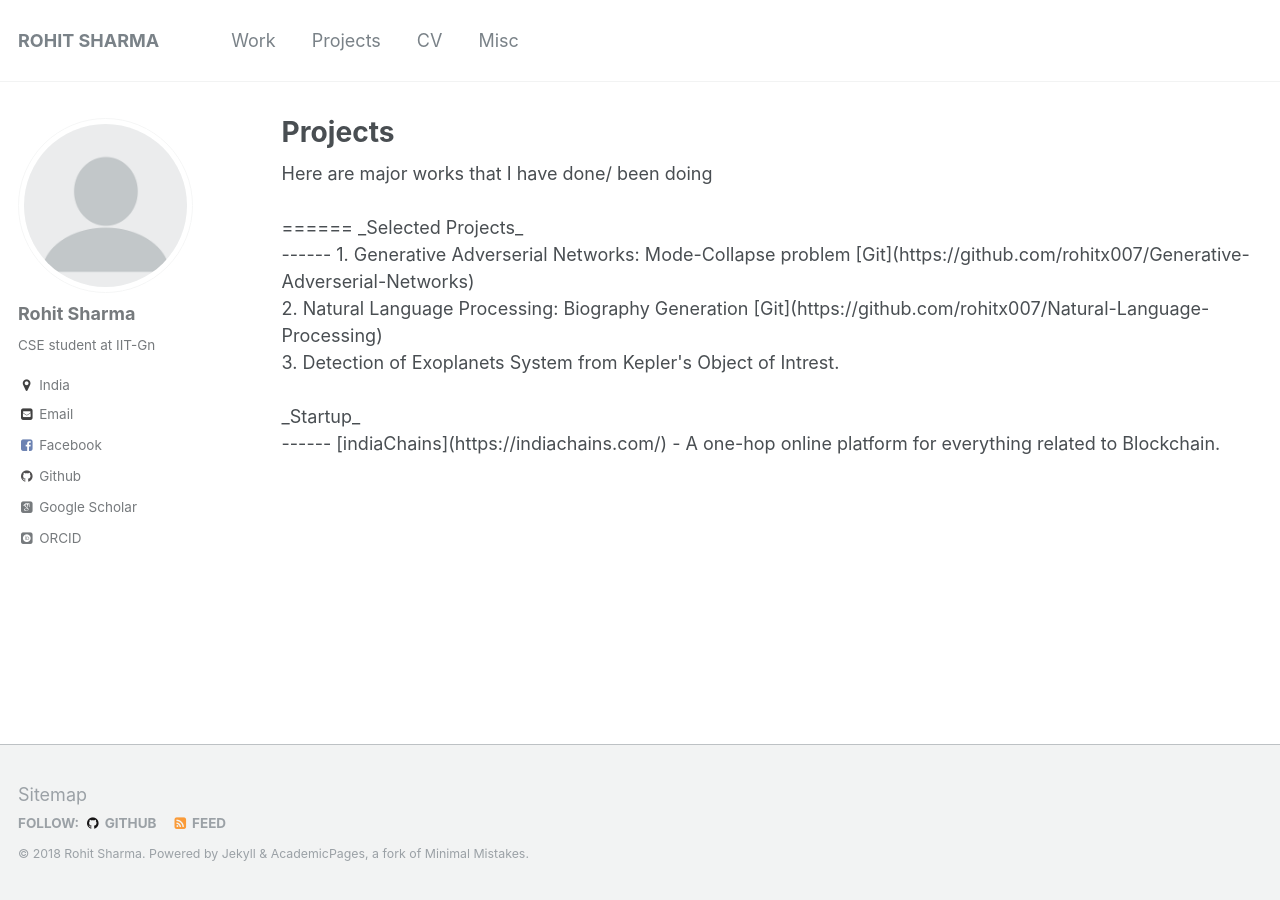
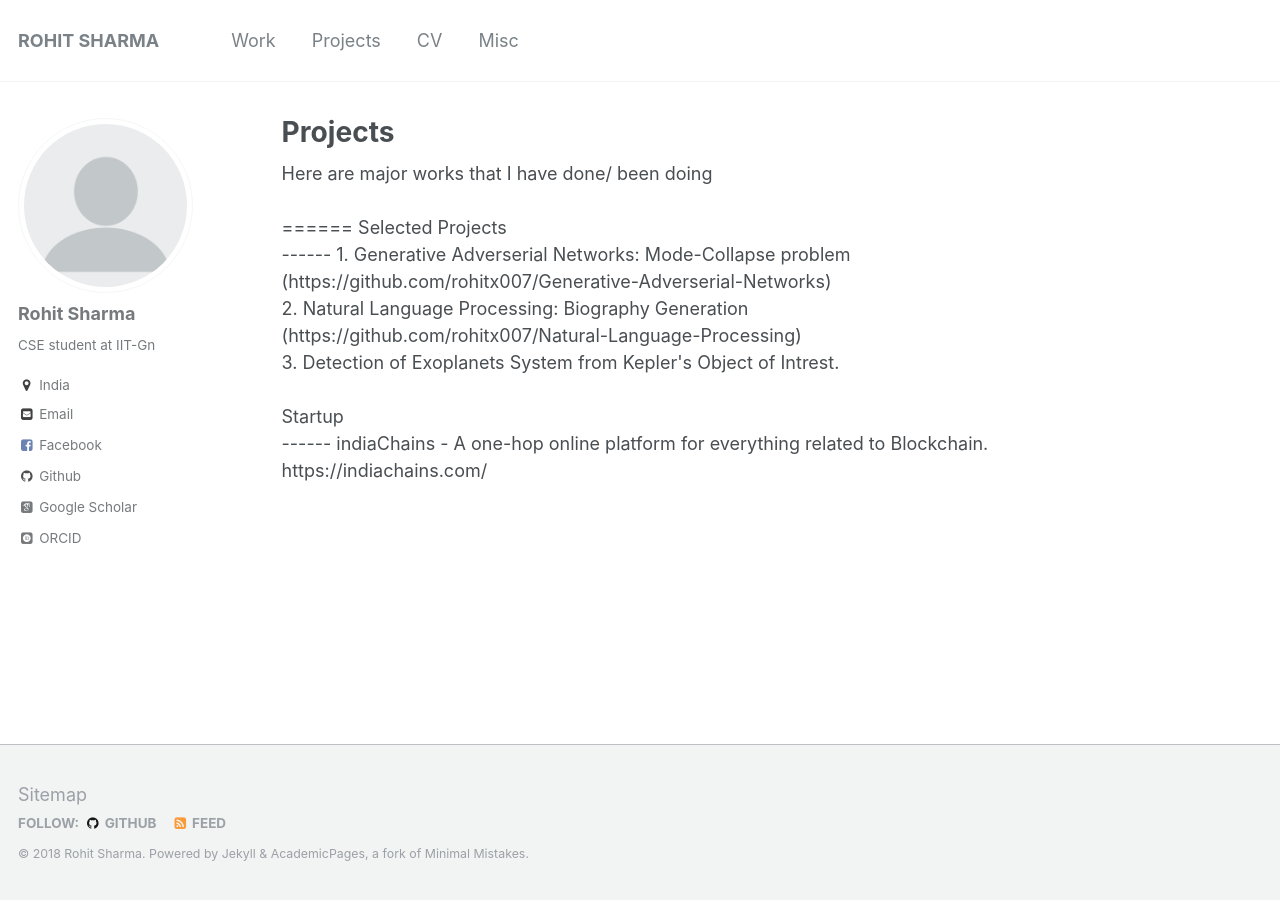
Before and after one commit to rohitx007/rohitx007.github.io, a Jekyll site: the page built from _pages/portfolio.html, in a window 1280 px wide. Built offline with Jekyll 4.4.1, drawn with Linux system fonts in a browser that asks for light colours; some web fonts are replaced.

Commit message:
Update portfolio.html

```diff
--- a/_pages/portfolio.html
+++ b/_pages/portfolio.html
@@ -8,12 +8,13 @@ author_profile: true
 Here are major works that I have done/ been doing <br /> <br />
 ======
 
-_Selected Projects_ <br />
+Selected Projects <br />
 ------
-1. Generative Adverserial Networks: Mode-Collapse problem [Git](https://github.com/rohitx007/Generative-Adverserial-Networks) <br />
-2. Natural Language Processing: Biography Generation [Git](https://github.com/rohitx007/Natural-Language-Processing) <br />
+1. Generative Adverserial Networks: Mode-Collapse problem <br />(https://github.com/rohitx007/Generative-Adverserial-Networks) <br />
+2. Natural Language Processing: Biography Generation <br />(https://github.com/rohitx007/Natural-Language-Processing) <br />
 3. Detection of Exoplanets System from Kepler's Object of Intrest. <br />
  <br />
-_Startup_<br />
+Startup<br />
 ------
-[indiaChains](https://indiachains.com/) - A one-hop online platform for everything related to Blockchain.
+indiaChains - A one-hop online platform for everything related to Blockchain.<br />
+https://indiachains.com/
```
